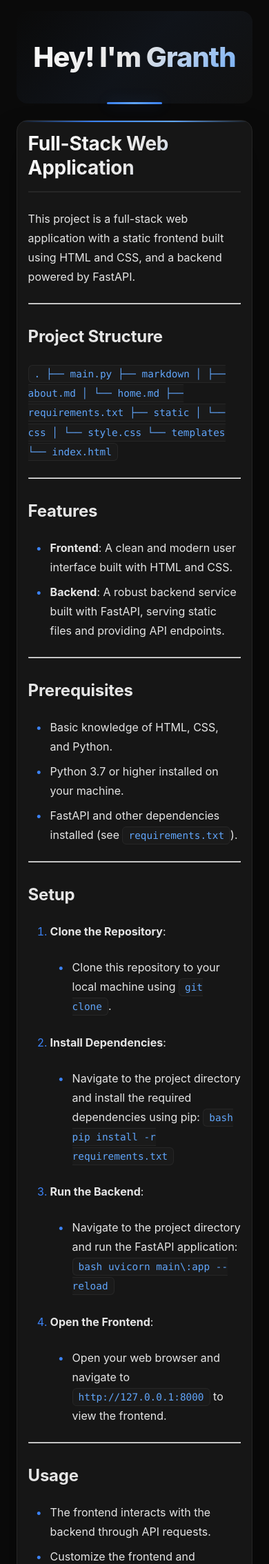
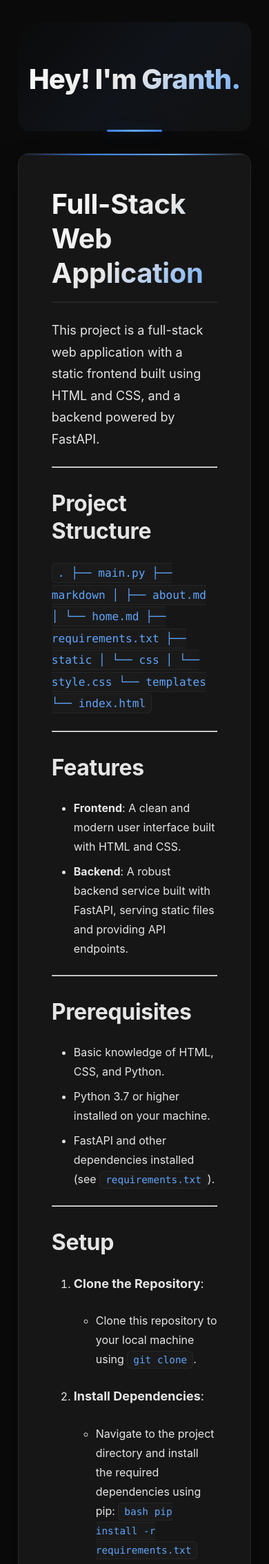
Before and after one commit to hey-granth/granthcodes, a FastAPI app: page / in a window 390 px wide. Shown: the top 2267 px of the page at 69% size. Run offline with FastAPI, Linux system fonts and the light colour scheme.

Commit message:
improved css

```diff
--- a/static/css/style.css
+++ b/static/css/style.css
@@ -42,9 +42,9 @@
     --spacing-xl: 3rem;
 
     /* Transitions */
-    --transition-fast: all 0.15s cubic-bezier(0.4, 0, 0.2, 1);
-    --transition: all 0.2s cubic-bezier(0.4, 0, 0.2, 1);
-    --transition-slow: all 0.3s cubic-bezier(0.4, 0, 0.2, 1);
+    --transition-fast: all 0.15s ease-in-out;
+    --transition: all 0.2s ease-in-out;
+    --transition-slow: all 0.3s ease-in-out;
 
     /* Typography */
     --font-family: -apple-system, BlinkMacSystemFont, "Segoe UI", "Roboto", "Oxygen", "Ubuntu", "Cantarell", sans-serif;
@@ -71,10 +71,10 @@
 }
 
 body {
-    font-family: var(--font-family);
+    font-family: var(--font-family), ui-rounded;
     line-height: var(--line-height-relaxed);
+    background: var(--bg-primary);
     color: var(--text-primary);
-    background: var(--bg-primary);
     min-height: 100vh;
     display: flex;
     flex-direction: column;
@@ -83,39 +83,33 @@
     overflow-x: hidden;
 }
 
-/* ========================================
-   LAYOUT COMPONENTS
-   ======================================== */
 .container {
     width: min(95%, 1200px);
     margin: 0 auto;
+    padding: 0 var(--spacing-sm);
     flex: 1;
     display: flex;
     flex-direction: column;
     gap: var(--spacing-lg);
-    padding: 0 var(--spacing-sm);
 }
 
 /* ========================================
-   HEADER SECTION
+   HEADER
    ======================================== */
 header {
+    background: linear-gradient(135deg, var(--bg-primary), var(--bg-secondary));
+    border-radius: var(--radius-lg);
     padding: var(--spacing-xl) 0 var(--spacing-lg);
+    margin-top: var(--spacing-lg);
     text-align: center;
     position: relative;
-    background: linear-gradient(135deg, var(--bg-primary) 0%, var(--bg-secondary) 100%);
-    border-radius: var(--radius-lg);
-    margin-top: var(--spacing-lg);
 }
 
 header::before {
     content: "";
     position: absolute;
-    top: 0;
-    left: 0;
-    right: 0;
-    bottom: 0;
-    background: linear-gradient(135deg, transparent 0%, rgba(59, 130, 246, 0.05) 50%, transparent 100%);
+    inset: 0;
+    background: linear-gradient(135deg, transparent, rgba(59, 130, 246, 0.05), transparent);
     border-radius: var(--radius-lg);
     pointer-events: none;
 }
@@ -142,12 +136,12 @@
     background-clip: text;
     letter-spacing: -0.025em;
     margin-bottom: var(--spacing-xs);
+    z-index: 1;
     position: relative;
-    z-index: 1;
 }
 
 /* ========================================
-   MAIN CONTENT AREA
+   MAIN
    ======================================== */
 main {
     flex: 1;
@@ -161,11 +155,10 @@
     border-radius: var(--radius-lg);
     padding: var(--spacing-xl);
     box-shadow: var(--shadow-xl);
-    flex: 1;
-    position: relative;
     overflow: hidden;
     transition: var(--transition);
     line-height: var(--line-height-relaxed);
+    position: relative;
 }
 
 #content:hover {
@@ -184,7 +177,7 @@
 }
 
 /* ========================================
-   TYPOGRAPHY STYLES
+   TYPOGRAPHY
    ======================================== */
 #content h1,
 #content h2,
@@ -193,11 +186,10 @@
 #content h5,
 #content h6 {
     color: var(--text-primary);
-    margin-bottom: var(--spacing-md);
-    margin-top: var(--spacing-lg);
     font-weight: 700;
     line-height: var(--line-height-tight);
     letter-spacing: -0.01em;
+    margin: var(--spacing-lg) 0 var(--spacing-md);
 }
 
 #content h1:first-child,
@@ -222,42 +214,20 @@
     color: var(--accent-light);
 }
 
-#content h4 {
-    font-size: 1.375rem;
-}
-
-#content h5 {
-    font-size: 1.125rem;
-}
-
-#content h6 {
-    font-size: 1rem;
-    color: var(--text-muted);
-    text-transform: uppercase;
-    letter-spacing: 0.05em;
-}
-
 #content p {
     color: var(--text-secondary);
+    font-size: 1.125rem;
     margin-bottom: var(--spacing-md);
-    font-size: 1.125rem;
-    line-height: var(--line-height-relaxed);
-}
-
-#content p:last-child {
-    margin-bottom: 0;
 }
 
 /* ========================================
-   INTERACTIVE ELEMENTS
+   LINKS
    ======================================== */
 #content a {
     color: var(--accent-light);
     text-decoration: none;
+    border-bottom: 1px solid transparent;
     transition: var(--transition-fast);
-    border-bottom: 1px solid transparent;
-    padding: 0.125rem 0;
-    position: relative;
 }
 
 #content a:hover {
@@ -273,12 +243,12 @@
 }
 
 /* ========================================
-   LISTS & STRUCTURED CONTENT
+   LISTS
    ======================================== */
 #content ul,
 #content ol {
+    padding-left: var(--spacing-lg);
     margin-bottom: var(--spacing-md);
-    padding-left: var(--spacing-lg);
     color: var(--text-secondary);
 }
 
@@ -287,61 +257,51 @@
     line-height: var(--line-height-relaxed);
 }
 
-#content li::marker {
-    color: var(--accent);
-}
-
-#content ul li {
-    list-style-type: none;
-    position: relative;
-}
-
 #content ul li::before {
     content: "•";
     color: var(--accent);
-    font-weight: bold;
     position: absolute;
     left: -1.25rem;
+    font-weight: bold;
 }
 
 /* ========================================
-   BLOCKQUOTES & SPECIAL CONTENT
+   BLOCKQUOTES
    ======================================== */
 #content blockquote {
     border-left: 4px solid var(--accent);
     background: var(--bg-tertiary);
+    color: var(--text-muted);
     padding: var(--spacing-md) var(--spacing-lg);
     margin: var(--spacing-lg) 0;
+    font-style: italic;
     border-radius: 0 var(--radius) var(--radius) 0;
+    box-shadow: var(--shadow-sm);
     position: relative;
-    font-style: italic;
-    color: var(--text-muted);
-    box-shadow: var(--shadow-sm);
 }
 
 #content blockquote::before {
     content: '"';
     font-size: 4rem;
-    color: var(--accent);
     position: absolute;
     top: -0.5rem;
     left: var(--spacing-sm);
+    color: var(--accent);
     opacity: 0.3;
     font-family: Georgia, serif;
 }
 
 /* ========================================
-   CODE BLOCKS & SYNTAX
+   CODE
    ======================================== */
 #content code {
     background: var(--bg-tertiary);
     color: var(--accent-light);
+    font-family: var(--font-mono), ui-rounded;
     padding: 0.25rem 0.5rem;
     border-radius: var(--radius-sm);
-    font-family: var(--font-mono);
     font-size: 0.9em;
     border: 1px solid var(--border);
-    font-weight: 500;
 }
 
 #content pre {
@@ -350,9 +310,9 @@
     border-radius: var(--radius);
     padding: var(--spacing-lg);
     overflow-x: auto;
-    margin: var(--spacing-lg) 0;
     box-shadow: var(--shadow);
     position: relative;
+    margin: var(--spacing-lg) 0;
 }
 
 #content pre::before {
@@ -409,7 +369,7 @@
 }
 
 /* ========================================
-   FOOTER SECTION
+   FOOTER
    ======================================== */
 footer {
     margin-top: var(--spacing-xl);
@@ -523,194 +483,3 @@
     border-color: #1da1f2;
     box-shadow: 0 4px 12px rgba(29, 161, 242, 0.3);
 }
-
-/* ========================================
-   RESPONSIVE DESIGN
-   ======================================== */
-@media (max-width: 1024px) {
-    .container {
-        width: min(92%, 1200px);
-    }
-
-    #content {
-        padding: var(--spacing-lg);
-    }
-}
-
-@media (max-width: 768px) {
-    .container {
-        gap: var(--spacing-md);
-        padding: 0 var(--spacing-xs);
-    }
-
-    header {
-        padding: var(--spacing-lg) 0 var(--spacing-md);
-        margin-top: var(--spacing-sm);
-    }
-
-    #content {
-        padding: var(--spacing-md);
-    }
-
-    #content h1 {
-        font-size: 2rem;
-    }
-
-    #content h2 {
-        font-size: 1.75rem;
-    }
-
-    #content h3 {
-        font-size: 1.5rem;
-    }
-
-    .footer-content {
-        gap: var(--spacing-sm);
-    }
-
-    .social-links {
-        gap: var(--spacing-sm);
-    }
-
-    .social-links a {
-        width: 40px;
-        height: 40px;
-    }
-
-    footer {
-        margin-top: var(--spacing-lg);
-        padding: var(--spacing-md) 0;
-    }
-}
-
-@media (max-width: 480px) {
-    #content {
-        padding: var(--spacing-sm);
-    }
-
-    #content h1 {
-        font-size: 1.75rem;
-    }
-
-    #content h2 {
-        font-size: 1.5rem;
-    }
-
-    #content h3 {
-        font-size: 1.25rem;
-    }
-
-    #content p {
-        font-size: 1rem;
-    }
-
-    #content pre {
-        padding: var(--spacing-sm);
-    }
-
-    .social-links a {
-        width: 36px;
-        height: 36px;
-    }
-
-    .social-links a svg {
-        width: 18px;
-        height: 18px;
-    }
-
-    footer p {
-        font-size: 0.85rem;
-    }
-}
-
-/* ========================================
-   ACCESSIBILITY & INTERACTIONS
-   ======================================== */
-*:focus {
-    outline: 2px solid var(--accent);
-    outline-offset: 2px;
-}
-
-::selection {
-    background: var(--accent);
-    color: white;
-}
-
-::-webkit-scrollbar {
-    width: 8px;
-}
-
-::-webkit-scrollbar-track {
-    background: var(--bg-secondary);
-}
-
-::-webkit-scrollbar-thumb {
-    background: var(--border-light);
-    border-radius: 4px;
-}
-
-::-webkit-scrollbar-thumb:hover {
-    background: var(--text-subtle);
-}
-
-/* ========================================
-   ANIMATIONS & TRANSITIONS
-   ======================================== */
-@keyframes fadeIn {
-    from {
-        opacity: 0;
-        transform: translateY(20px);
-    }
-    to {
-        opacity: 1;
-        transform: translateY(0);
-    }
-}
-
-@keyframes slideIn {
-    from {
-        opacity: 0;
-        transform: translateX(-20px);
-    }
-    to {
-        opacity: 1;
-        transform: translateX(0);
-    }
-}
-
-#content {
-    animation: fadeIn 0.6s ease-out;
-}
-
-header {
-    animation: slideIn 0.8s ease-out;
-}
-
-/* ========================================
-   UTILITY CLASSES
-   ======================================== */
-.sr-only {
-    position: absolute;
-    width: 1px;
-    height: 1px;
-    padding: 0;
-    margin: -1px;
-    overflow: hidden;
-    clip: rect(0, 0, 0, 0);
-    white-space: nowrap;
-    border: 0;
-}
-
-.text-center {
-    text-align: center;
-}
-
-.text-accent {
-    color: var(--accent);
-}
-
-.bg-highlight {
-    background: var(--bg-tertiary);
-    padding: var(--spacing-xs) var(--spacing-sm);
-    border-radius: var(--radius-sm);
-}
--- a/templates/index.html
+++ b/templates/index.html
@@ -11,7 +11,7 @@
 <body>
 <div class="container">
     <header>
-        <h1>Hey! I'm Granth</h1>
+        <h1>Hey! I'm Granth.</h1>
     </header>
     <main>
         <div id="content">
```
